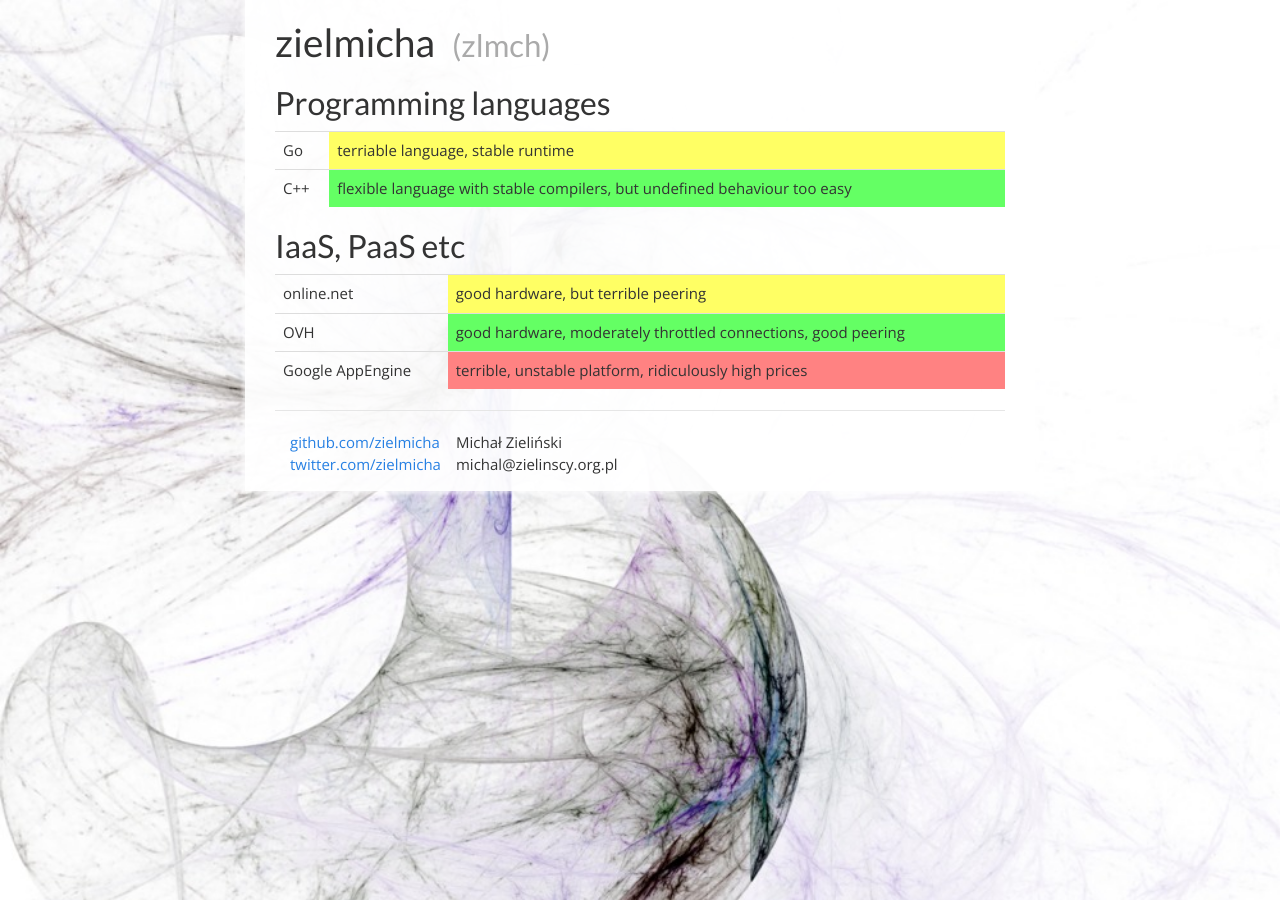
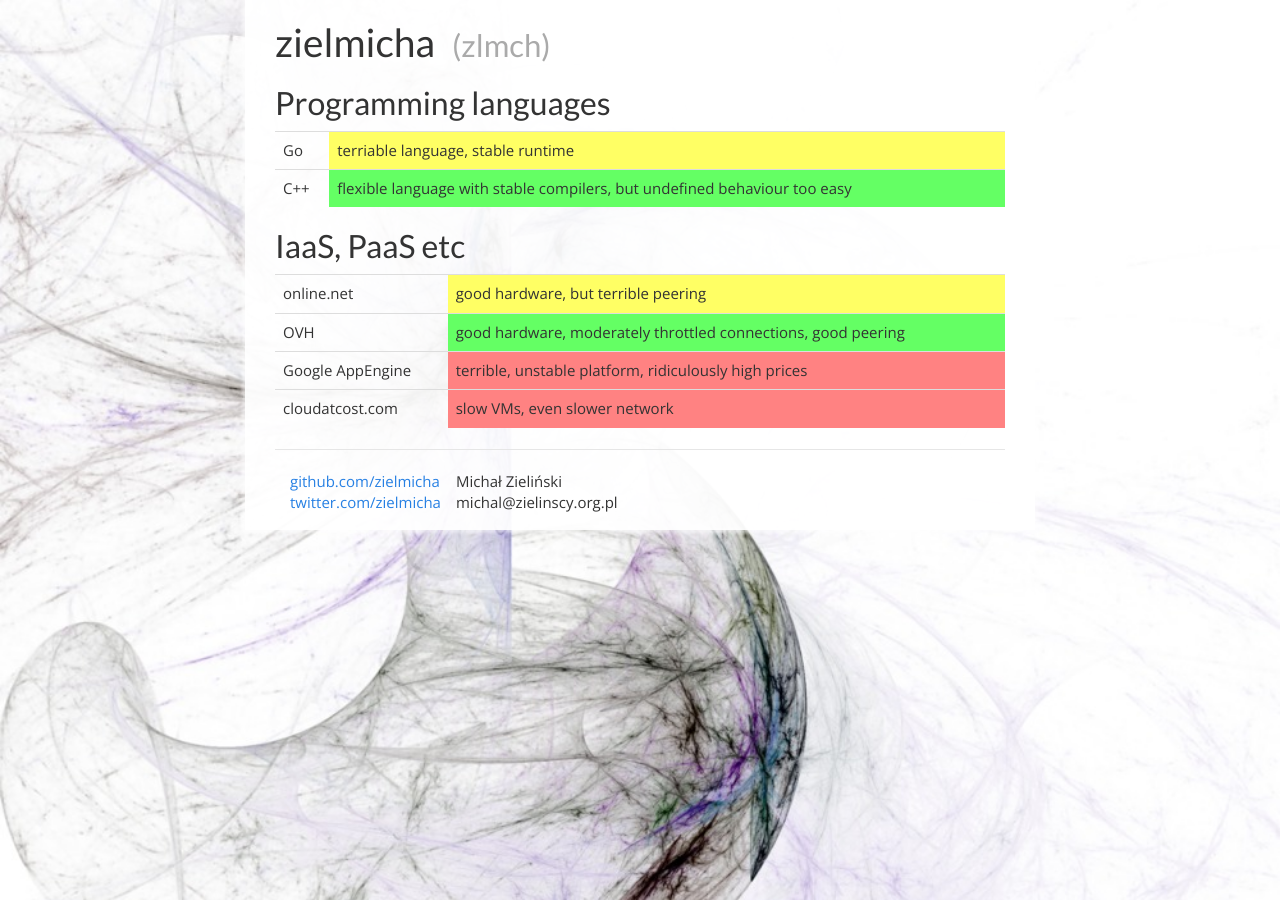
Before and after one commit to zielmicha/zielmicha.com, a Jekyll site: the page built from i-think.html, in a window 1280 px wide. Built offline with Jekyll 4.4.1, drawn with Linux system fonts in a browser that asks for light colours; nearby versions of some CDN libraries; Markdown is read by kramdown in place of the engine named in the settings.

Commit message:
i-think update

```diff
--- a/i-think.html
+++ b/i-think.html
@@ -34,5 +34,9 @@
     <td>Google AppEngine</td>
     <td class=bad>terrible, unstable platform, ridiculously high prices</td>
   </tr>
+  <tr>
+    <td>cloudatcost.com</td>
+    <td class=bad>slow VMs, even slower network</td>
+  </tr>
 </table>
 </div>
```
